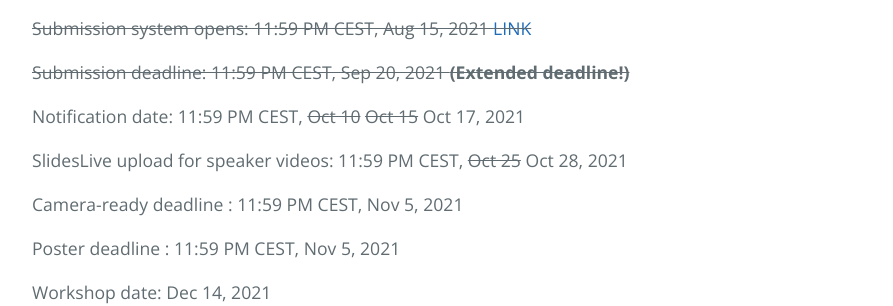
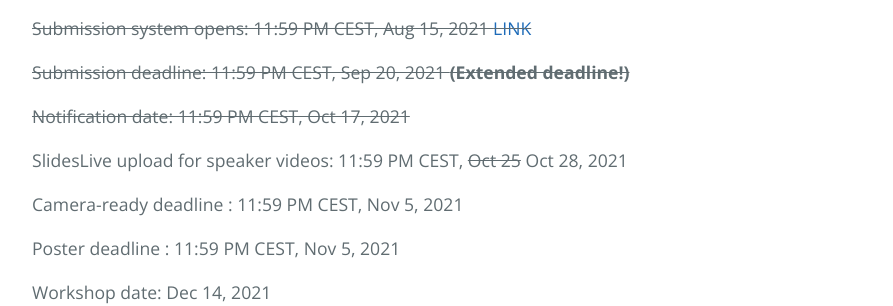
Before and after one commit to xai4debugging/xai4debugging.github.io, a Jekyll site: the page built from index.md, in a window 1280 px wide and 900 px high, scrolled down 3115 px. Shown: the part 156-462 px from the top of the window, without its empty margins (192-1085 px from the left). Built offline with Jekyll 4.4.1, drawn with Linux system fonts in a browser that asks for light colours.

Commit message:
updated deadline

```diff
--- a/index.md
+++ b/index.md
@@ -61,7 +61,7 @@ We are planning to include an additional virtual channel, like Slack, where each
 
 ~~Submission deadline: 11:59 PM CEST, Sep 20, 2021  **(Extended deadline!)**~~
 
-Notification date:  11:59 PM CEST, ~~Oct 10~~ ~~Oct 15~~ Oct 17, 2021
+~~Notification date:  11:59 PM CEST, Oct 17, 2021~~
 
 SlidesLive upload for speaker videos: 11:59 PM CEST, ~~Oct 25~~ Oct 28, 2021
 
```
